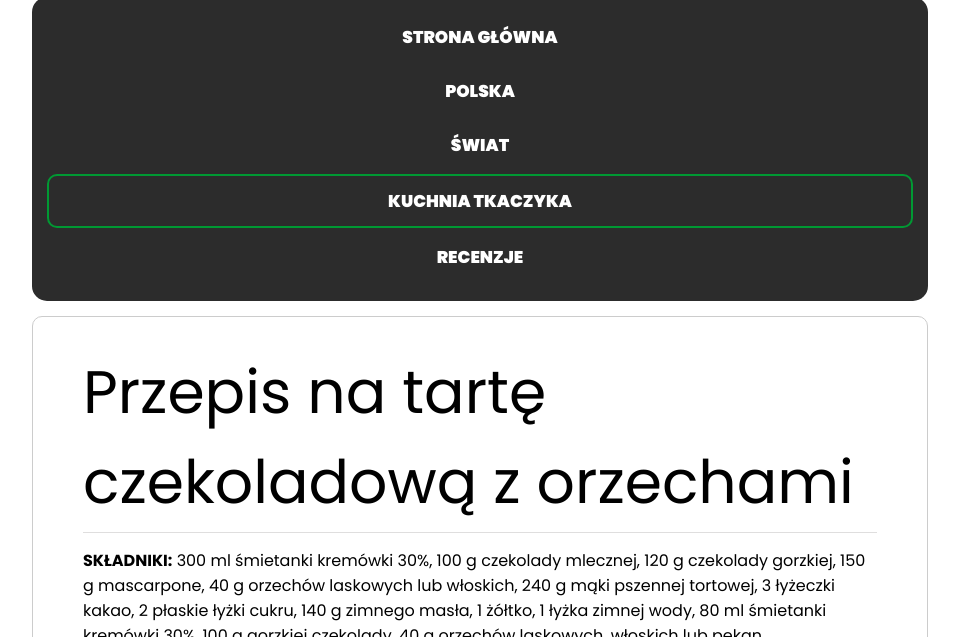
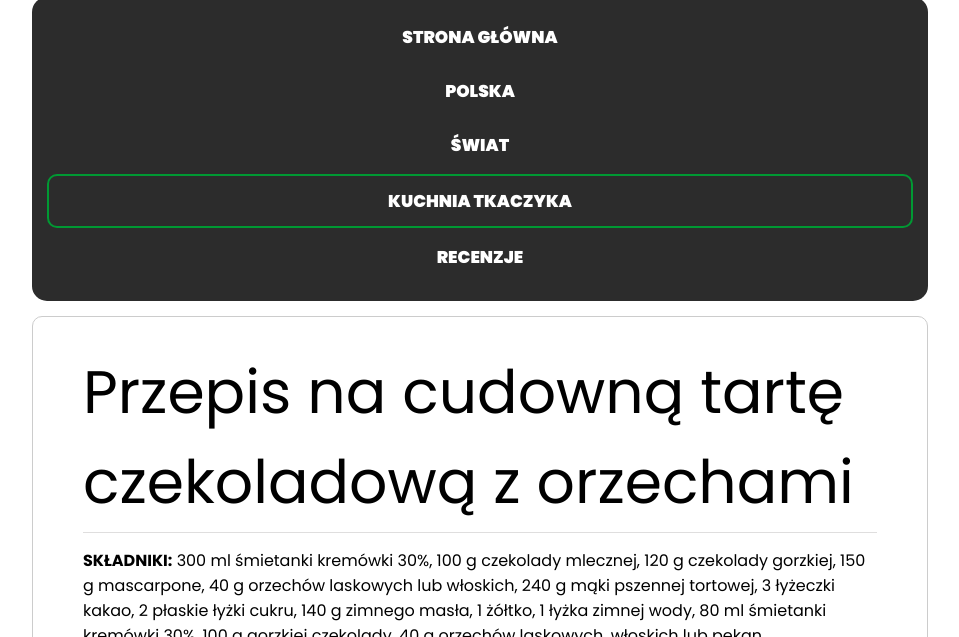
Before and after one commit to MZarajczyk/mzarajczyk.github.io, a plain HTML site: page prze4.html in a window 1280 px wide. Shown: the part 163-800 px from the top of the page, without its empty margins (160-1119 px from the left). Drawn offline with Linux system fonts and the light colour scheme.

Commit message:
Update prze4.html

```diff
--- a/prze4.html
+++ b/prze4.html
@@ -31,7 +31,7 @@
         </div>
     </header>
     <section class="article">
-  <h1>Przepis na tartę czekoladową z orzechami</h1>
+  <h1>Przepis na cudowną tartę czekoladową z orzechami</h1>
   <p><b>SKŁADNIKI:</b>
 300 ml śmietanki kremówki 30%,
 100 g czekolady mlecznej,
```
